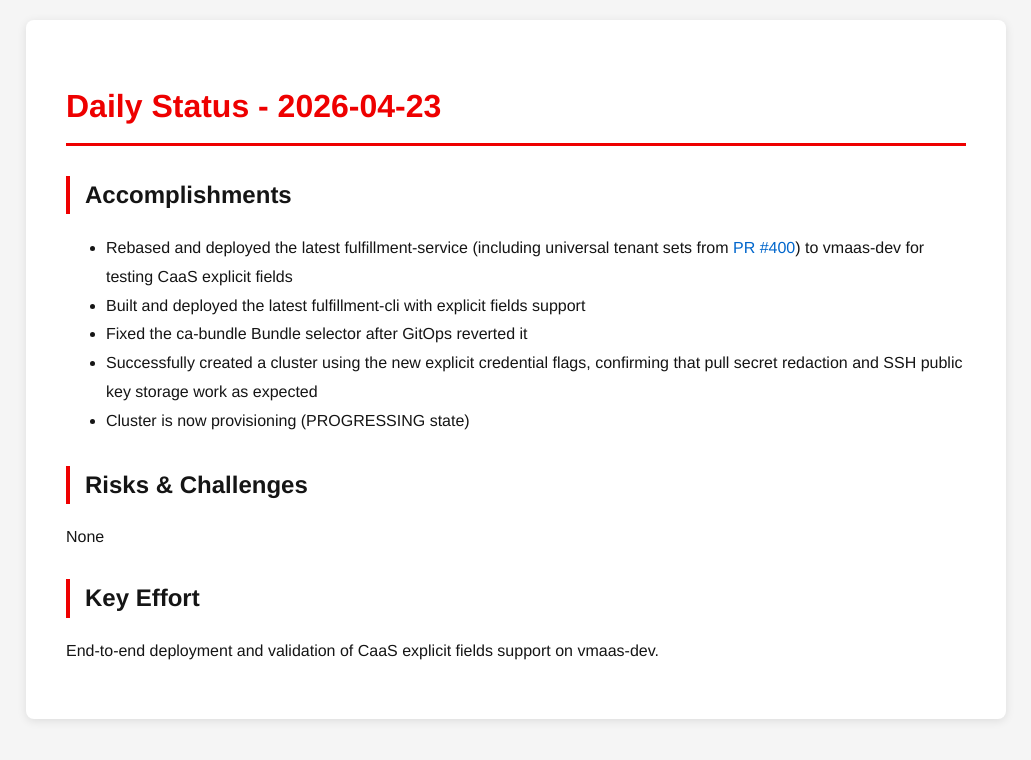
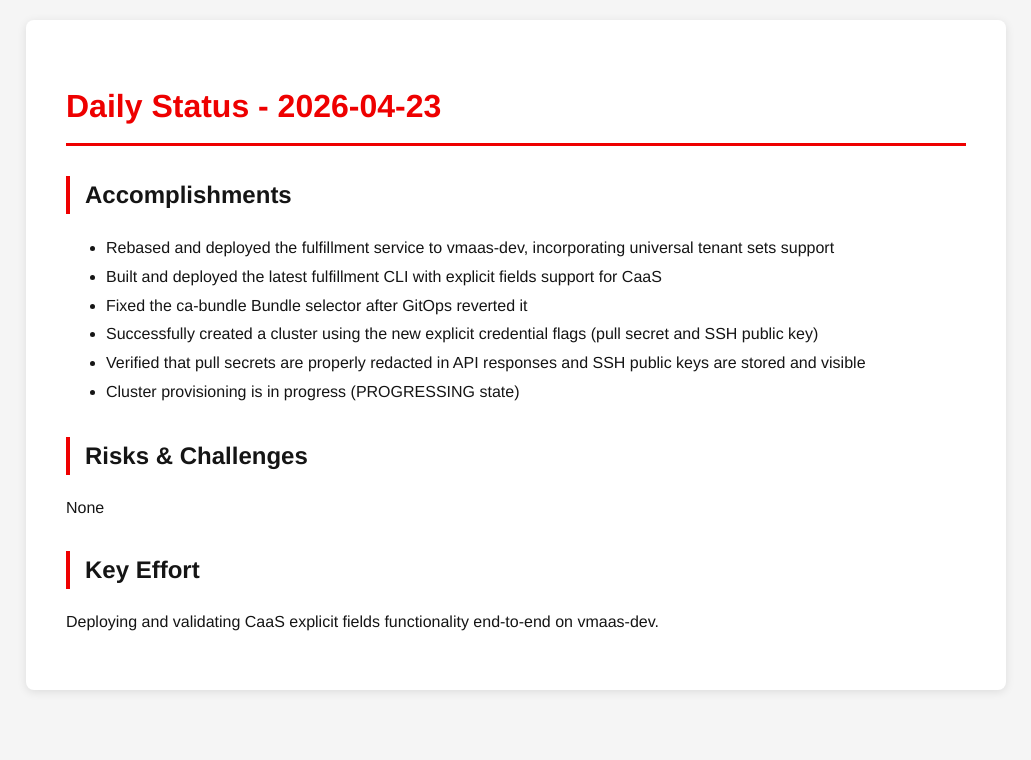
Before and after one commit to tzvatot/daily-status, a Jekyll site: the page built from 2026-04-23.md, in a window 1280 px wide. Shown: the top 760 px of the page, without its empty margins (124-1155 px from the left). Built offline with Jekyll 4.4.1, drawn with Linux system fonts in a browser that asks for light colours.

Commit message:
Daily status update - 2026-04-23

```diff
--- a/2026-04-23.md
+++ b/2026-04-23.md
@@ -7,14 +7,15 @@ date: 2026-04-23
 # Daily Status - 2026-04-23
 
 ## Accomplishments
-- Rebased and deployed the latest fulfillment-service (including universal tenant sets from [PR #400](https://github.com/osac-project/fulfillment-service/pull/400)) to vmaas-dev for testing CaaS explicit fields
-- Built and deployed the latest fulfillment-cli with explicit fields support
+- Rebased and deployed the fulfillment service to vmaas-dev, incorporating universal tenant sets support
+- Built and deployed the latest fulfillment CLI with explicit fields support for CaaS
 - Fixed the ca-bundle Bundle selector after GitOps reverted it
-- Successfully created a cluster using the new explicit credential flags, confirming that pull secret redaction and SSH public key storage work as expected
-- Cluster is now provisioning (PROGRESSING state)
+- Successfully created a cluster using the new explicit credential flags (pull secret and SSH public key)
+- Verified that pull secrets are properly redacted in API responses and SSH public keys are stored and visible
+- Cluster provisioning is in progress (PROGRESSING state)
 
 ## Risks & Challenges
 None
 
 ## Key Effort
-End-to-end deployment and validation of CaaS explicit fields support on vmaas-dev.
+Deploying and validating CaaS explicit fields functionality end-to-end on vmaas-dev.
```
